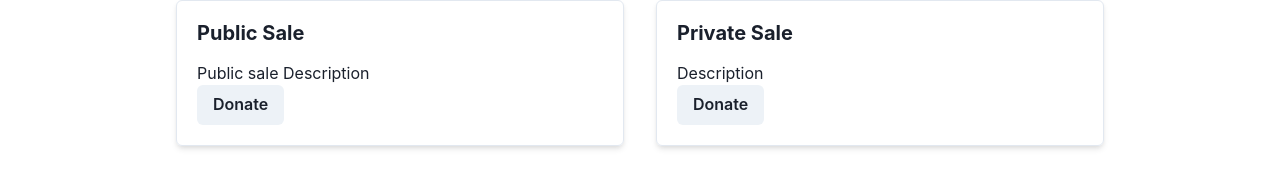
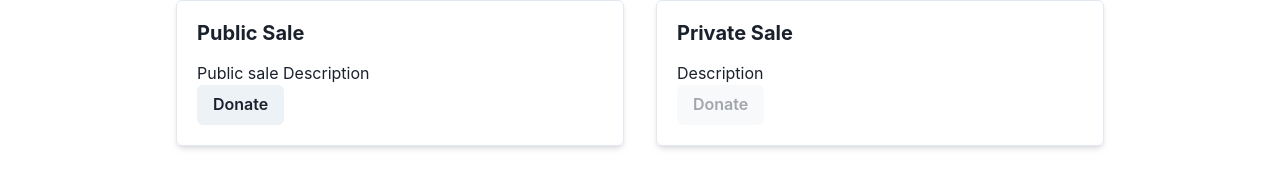
Before and after one commit to chatpuppy/landing_and_marketplace, a React (Create React App) app: page /donate in a window 1280 px wide. Shown: the part 236-411 px from the top of the page. Built offline with nearby package versions, Linux system fonts and the light colour scheme; what web3modal would draw is missing.

Commit message:
disable private sale

```diff
--- a/src/components/donate/donateUI.js
+++ b/src/components/donate/donateUI.js
@@ -352,7 +352,7 @@ export default function DonateUI() {
     }
   };
 
-  const Feature = ({ title, desc, onClick, ...rest }) => {
+  const Feature = ({ title, desc, onClick, status, ...rest }) => {
     return (
       <Box
         p={5}
@@ -364,7 +364,7 @@ export default function DonateUI() {
       >
         <Heading fontSize="xl">{title}</Heading>
         <Text mt={4}>{desc}</Text>
-        <Button onClick={onClick}> Donate </Button>
+        <Button onClick={onClick} isDisabled={status}> Donate </Button>
       </Box>
     );
   };
@@ -377,11 +377,13 @@ export default function DonateUI() {
             title="Public Sale"
             desc="Public sale Description"
             onClick={() => getDonateInfo(2)}
+            status={false}
           />
           <Feature
             title="Private Sale"
             desc="Description"
             onClick={() => getDonateInfo(1)}
+            status={true} // button for activated sale
           />
         </HStack>
       </Box>
```
